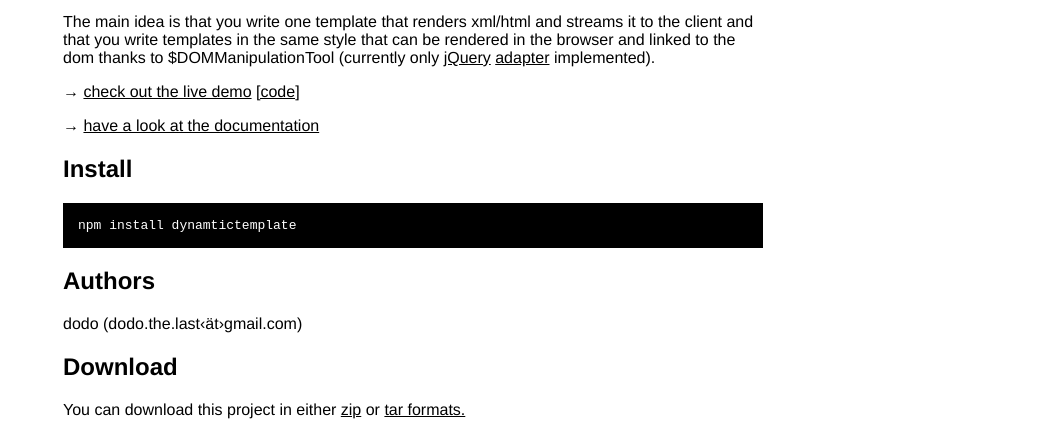
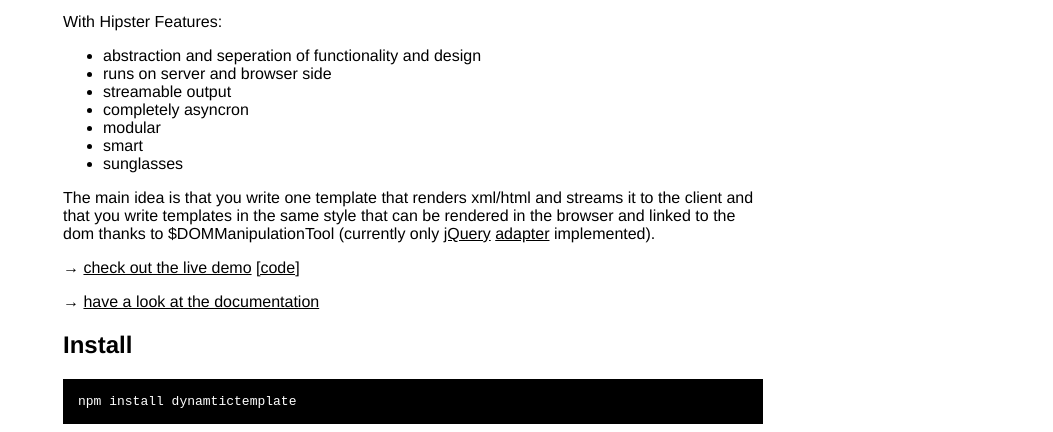
Before and after one commit to dodo/node-dynamictemplate, a plain HTML site: page index.html in a window 1280 px wide. Shown: the part 365-797 px from the top of the page, without its empty margins (227-1280 px from the left). Drawn offline with Linux system fonts and the light colour scheme.

Commit message:
features list

```diff
--- a/index.html
+++ b/index.html
@@ -59,6 +59,17 @@
 <li>no evil eval</li>
 </ul></p>
 
+<p>With Hipster Features:
+<ul>
+<li>abstraction and seperation of functionality and design</li>
+<li>runs on server and browser side</li>
+<li>streamable output</li>
+<li>completely asyncron</li>
+<li>modular</li>
+<li>smart</li>
+<li>sunglasses</li>
+</ul></p>
+
 <p>The main idea is that you write one template that renders xml/html and streams it to the client and that you write templates in the same style that can be rendered in the browser and linked to the dom thanks to $DOMManipulationTool (currently only <a href="http://jquery.com">jQuery</a> <a href="https://github.com/dodo/node-dynamictemplate/blob/master/src/dynamictemplate-jquery.coffee">adapter</a> implemented). </p>
 
 <p>→ <a href="./example/list.html">check out the live demo</a> <a href="https://github.com/dodo/node-dynamictemplate/blob/master/example/list.coffee">[code]</a><p>
```
